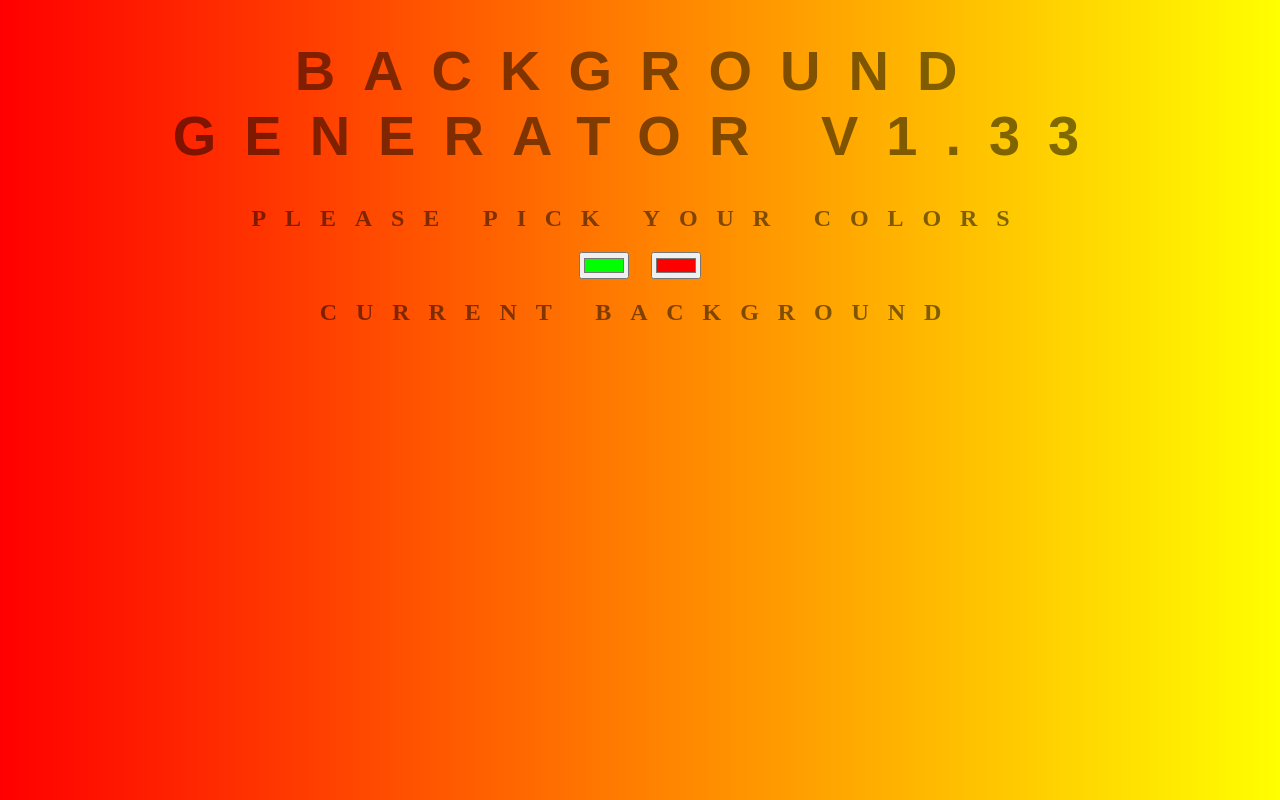
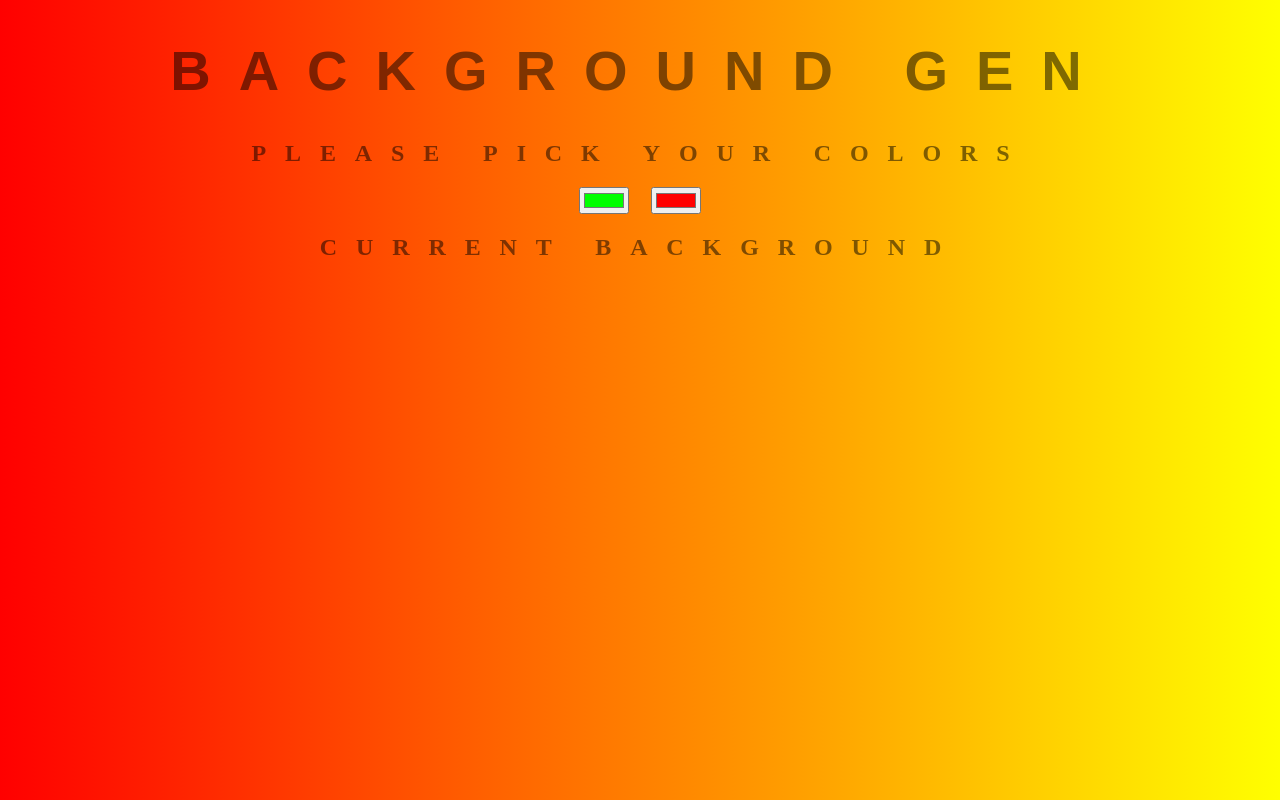
Before and after one commit to MathiasMl/Bgen, a plain HTML site: page index.html in a window 1280 px wide. Drawn offline with Linux system fonts and the light colour scheme.

Commit message:
changed name

```diff
--- a/index.html
+++ b/index.html
@@ -5,7 +5,7 @@
 	<link rel="stylesheet" type="text/css" href="style.css">
 </head>
 <body id="gradient">
-	<h1>Background Generator v1.33</h1>
+	<h1>Background Gen</h1>
 	<h2>Please pick your colors </h2>
 	<input  class = "color1" type="color" name="color1" value="#00ff00">
 	<input  class="color2" type="color" name="color2" value="#ff0000">
```
